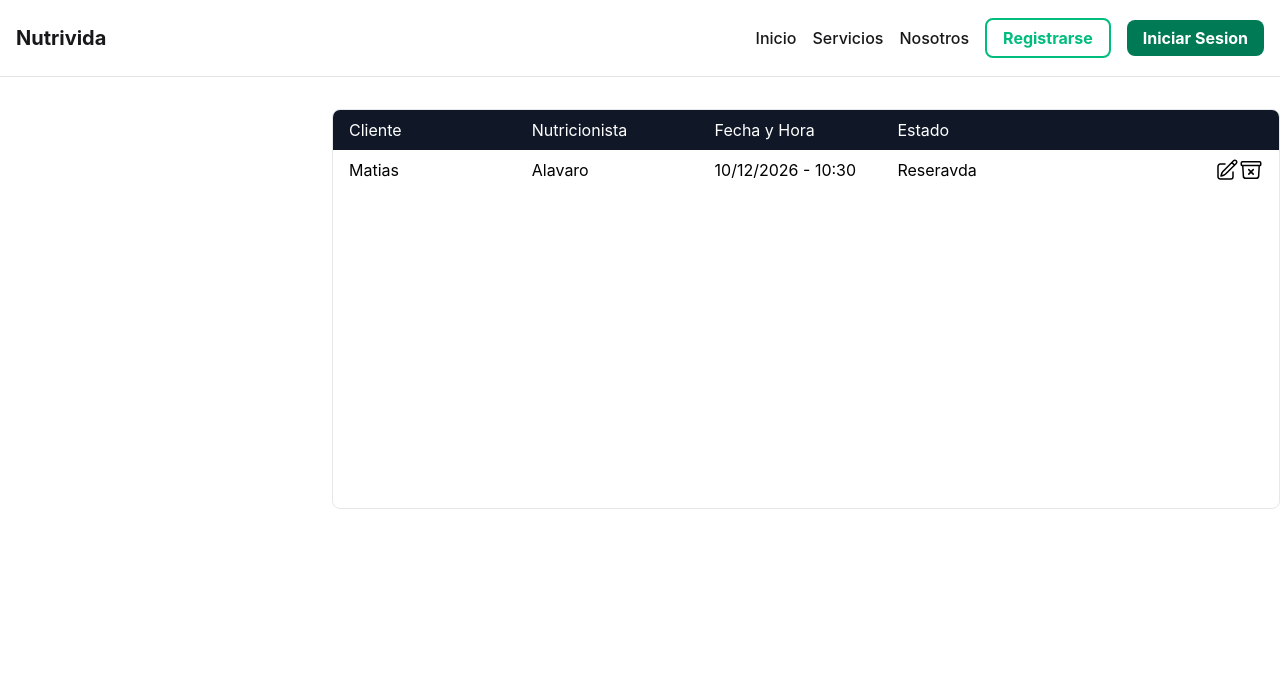
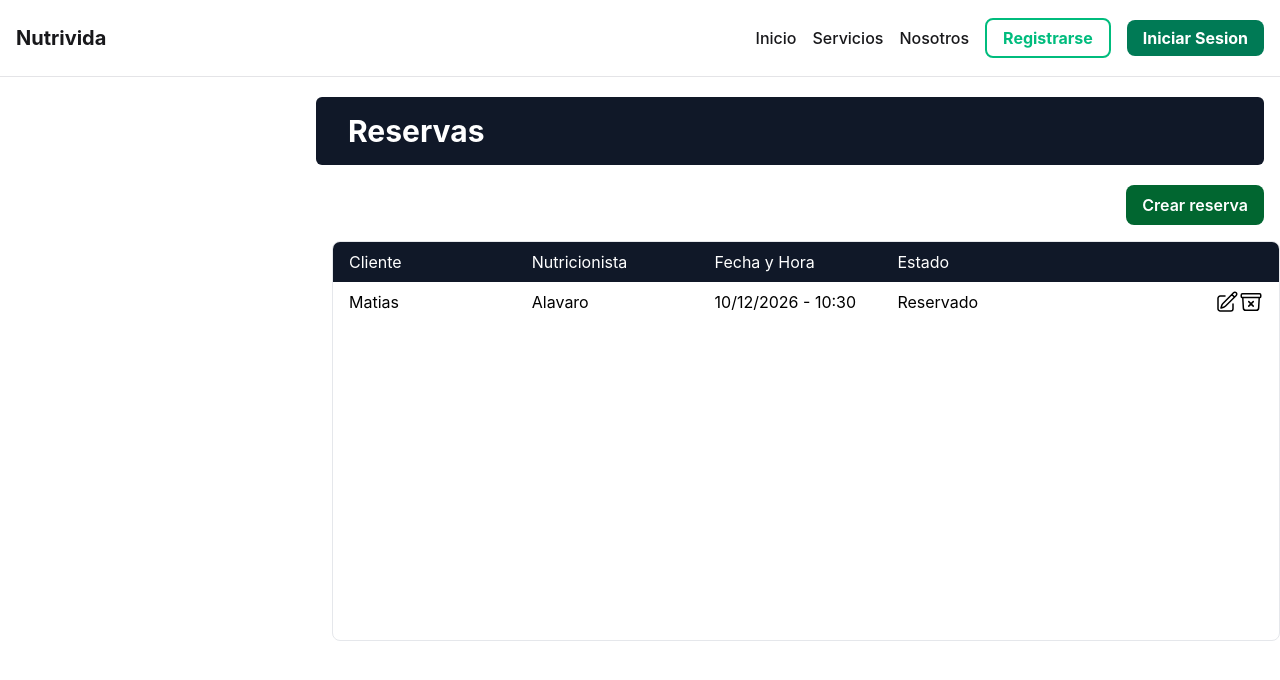
Before and after one commit to macayul-boop/Nutrivida, a React (Vite) app in the folder nutrivida/: page /secretario/reserva in a window 1280 px wide. Shown: the top 680 px of the page. Built offline with nearby package versions, Linux system fonts and the light colour scheme.

Commit message:
Se agrego metodo para crear una reserva

```diff
--- /dev/null
+++ b/nutrivida/src/componente/FormularioCrearReservaSecretario.jsx
@@ -0,0 +1,178 @@
+import { useState } from "react"
+import SelectorDia from "./SelectorDia"
+import SelectorHora from "./SelectorHora"
+
+const nutricionistas = [
+    {id:2, nombre:"Carolina", apellidos:"Fuentes", horario:[{dia:"Lunes",horaInicio:"09:00",horaTermino:"17:00"},{dia:"Miercoles",horaInicio:"09:00",horaTermino:"17:00"},  { dia:"Viernes",horaInicio:"09:00",horaTermino:"17:00"}]},
+    {id:3, nombre:"Rodrigo", apellidos:"Sepulveda", horario:[{dia:"Martes",horaInicio:"09:00",horaTermino:"14:00"},{dia:"Jueves",horaInicio:"09:00",horaTermino:"14:00"},{dia:"Sabado",horaInicio:"09:00",horaTermino:"14:00"}]},
+    {id:4, nombre:"Daniela", apellidos:"Morales", horario:[{dia:"Lunes", horaInicio:"08:00", horaTermino:"13:00"},{dia:"Viernes",horaInicio:"08:00",horaTermino:"13:00"}]},
+    {id:5, nombre:"Rodrigo", apellidos:"Sepulveda", horario:[{dia:"Martes",horaInicio:"09:00",horaTermino:"14:00"},{dia:"Jueves",horaInicio:"09:00",horaTermino:"14:00"},{dia:"Sabado",horaInicio:"09:00",horaTermino:"14:00"}]},
+    {id:6, nombre:"Felipe", apellidos:"Araya", horario:[{dia:"Martes",horaInicio:"14:00",horaTermino:"19:00"},{dia:"Viernes",horaInicio:"14:00",horaTermino:"19:00"}]}
+]
+
+const tipoConsultas = [
+    {id:1, nombre:"Primera consulta nutricional", modalidad:"Presencial", precio:30000, duracion:30},
+    {id:2, nombre:"Control nutricional (seguiminento)", modalidad:"Presencial", precio:30000, duracion:30},
+    {id:3, nombre:"Control nutricional quincinal", modalidad:"Presencial", precio:30000, duracion:30},
+    {id:4, nombre:"Consulta de urgencia", modalidad:"Presencial", precio:30000, duracion:30},
+    {id:5, nombre:"Antropometria completa", modalidad:"Presencial", precio:30000, duracion:30},
+    {id:6, nombre:"Bioimpedanciometría", modalidad:"Presencial", precio:30000, duracion:30},
+    {id:7, nombre:"Encuesta de hábitos alimenticios", modalidad:"Presencial", precio:30000, duracion:30},
+    {id:8, nombre:"Análisis de exámenes de laboratorio.", modalidad:"Presencial", precio:30000, duracion:30}
+
+]
+
+const clientes = [
+    {id:7, nombre:"Benjamin", apellidos:"Herrera", rut: "222606498"},
+    {id:8, nombre:"Messi", apellidos:"Cristiano", rut:"222606499"}
+]
+
+function FormularioCrearReservaSecreatario({onCerrarModal, onGuardar}){
+
+    const [nutricionistaId, setNutricionistaId] = useState(nutricionistas[0].id)
+    const [tipoConsultaId, setTipoConsultaId] = useState(tipoConsultas[0].id)
+    const [clienteId, setClienteId] = useState(clientes[0].id)
+    const [fechaReserva, setFechaReserva] = useState(null)
+    const [horaReserva, setHoraReserva] = useState(null);
+    const [error, setError] = useState({})
+
+    const clienteSeleccionado = clientes.find((c) => c.id === Number(clienteId));
+    const nutricionistaSeleccionado = nutricionistas.find((n) => n.id === Number(nutricionistaId));
+    const servicioSeleccionado = tipoConsultas.find((s) => s.id === Number(tipoConsultaId));
+
+    const handleNutricionistaChange = (e) => {
+        setNutricionistaId(Number(e.target.value));
+        setFechaReserva(null);
+        setHoraReserva(null);
+    };
+
+    const handleServicioChange = (e) => {
+        setTipoConsultaId(Number(e.target.value));
+        setHoraReserva(null); // Al cambiar la duración del servicio, recalculamos bloques
+    };
+
+    const handleDiaChange = (nuevaFecha) => {
+        setFechaReserva(nuevaFecha);
+        setHoraReserva(null); // Limpiamos la hora al cambiar de día
+    };
+
+    const cancelar = (e)=>{
+        e.preventDefault()
+
+        onCerrarModal()
+    }
+
+    const validar = (e)=>{
+        e.preventDefault()
+
+        let nuevosErrores = {}
+
+        if(fechaReserva == null){
+            nuevosErrores.fecha = 'Selecciona un dia'
+        }
+
+        if(horaReserva == null){
+            nuevosErrores.hora = 'Selecciona una hora'
+        }
+
+        setError(nuevosErrores)
+
+        if(Object.keys(nuevosErrores).length === 0){
+
+            // datos solo para poder mostralo luego
+            const datosNutricionista = nutricionistaSeleccionado
+            const datosCliente = clienteSeleccionado
+
+            const datos = {
+                id: Date.now(),
+                idNutricionista: nutricionistaId,
+                idConsulta: tipoConsultaId,
+                idCliente: Number(clienteId),
+                fecha: fechaReserva.toLocaleDateString(),
+                horaInicio: horaReserva,
+                estado:"Reservado",
+                nombreCliente:datosCliente.nombre,
+                rutCliente: datosCliente.rut,
+                nombreNutricionista: datosNutricionista.nombre
+
+            }
+
+            onGuardar(datos)
+            setError({})
+            setFechaReserva(null)
+            setHoraReserva(null)
+            onCerrarModal()
+            console.log(datos)
+        }else{
+            console.log("Hay un error")
+        }
+    }
+
+
+    return(
+        <div className="fixed inset-0 bg-black/60 z-50 flex items-start justify-center p-4 overflow-y-scroll">
+            <form className="bg-white max-w-2xl mx-auto mt-5 md:mt-20 px-5 py-6 border border-gray-200 rounded-lg">
+                <section className="flex flex-col gap-1.5">
+                    <label>Cliente</label>
+                        <select onChange={(e)=> setClienteId(e.target.value)} value={clienteId} name="tipoConsulta" className="py-2 py-2 border border-gray-300 rounded-lg">
+                            {clientes.map((value) => (
+                                <option key={value.id} value={value.id}>{value.nombre} {value.apellidos}</option>
+                            ))}
+                        </select>
+                </section>
+                <section className="grid grid-cols-1 sm:grid-cols-2 gap-3">
+                    <div className="flex flex-col gap-1.5">
+                        <label>Tipo Consulta</label>
+                        <select onChange={(e)=> handleServicioChange(e)} value={tipoConsultaId} name="tipoConsulta" className="py-2 py-2 border border-gray-300 rounded-lg">
+                            {tipoConsultas.map((value) => (
+                                <option key={value.id} value={value.id}>{value.nombre}</option>
+                            ))}
+                        </select>
+                    </div>
+                    <div className="flex flex-col gap-1.5">
+                        <label>Nutricionista</label>
+                        <select onChange={(e)=> handleNutricionistaChange(e)} value={nutricionistaId} name="nutricionista" className="py-2 py-2 border border-gray-300 rounded-lg">
+                            {nutricionistas.map((value)=>(
+                                <option key={value.id} value={value.id}>{value.nombre}  {value.apellidos}</option>
+                            ))}
+                        </select>
+                    </div>
+                </section>
+                <section className="text-center">
+                    <p>Informacion</p>
+                </section>
+                <section>
+                    <h4>Dias disponibles</h4>
+                    <SelectorDia
+                        horario={nutricionistaSeleccionado?.horario}
+                        diaSeleccionado={fechaReserva}
+                        onSeleccionarDia={handleDiaChange}
+                    />
+
+                    <h4>Horas disponibles</h4>
+                    <SelectorHora
+                        fechaSeleccionada={fechaReserva}
+                        horarioNutricionista={nutricionistaSeleccionado?.horario}
+                        duracionServicioMinutos={servicioSeleccionado?.duracion}
+                        horaSeleccionada={horaReserva}
+                        onSeleccionarHora={setHoraReserva}
+                    />
+                </section>
+                <section className="flex justify-center">
+                    {error && <span className="text-red-500 text-center">{error.fecha}</span>}
+                    {error && <span className="text-red-500 text-center">{error.hora}</span>}
+                </section>
+                <section className="flex justify-end gap-5 py-5">
+                    <button  onClick={(e)=> cancelar(e)} className="bg-gray-300 rounded-lg py-2 px-4 text-gray-700 font-semibold">
+                        Cancelar
+                    </button>
+                    <button onClick={(e)=> validar(e)} className="bg-green-800 rounded-lg py-2 px-4 text-white font-semibold">
+                        Reservar
+                    </button>
+                </section>
+            </form>
+        </div>
+    )
+}
+
+export default FormularioCrearReservaSecreatario
--- a/nutrivida/src/pages/secretario/SecretarioReserva.jsx
+++ b/nutrivida/src/pages/secretario/SecretarioReserva.jsx
@@ -1,17 +1,32 @@
 import { useState } from "react"
 import ReservaSecretario from "../../componente/ReservaSecretario"
+import FormularioCrearReservaSecreatario from "../../componente/FormularioCrearReservaSecretario"
 
 const DATOS_RESERVAS = [
-    {id:1, idCliente: 1, nombreCliente: "Matias", rutCliente: "222606497", idNutricionista: 2, nombreNutricionista: "Alavaro", fecha:"10/12/2026", horaInicio:"10:30", estado:"Reseravda"}
+    {id:1, idCliente: 1, nombreCliente: "Matias", rutCliente: "222606497", idNutricionista: 2, nombreNutricionista: "Alavaro", fecha:"10/12/2026", horaInicio:"10:30", estado:"Reservado"}
 ]
 
 function SecretarioReserva(){
 
     const [reservas, setReservas] = useState(DATOS_RESERVAS)
+    const [modalCrearReserva, setModalCrearReserva] = useState(false)
+
+    const crearReserva = (datos)=>{
+        setReservas([...reservas, datos])
+    }
+
 
     return(
         <div>
             <main className="max-w-8xl overflow-x-hidden lg:ml-[300px] ml-0 lg:ml-20 p-4">
+                <section className="bg-gray-900 w-full mt-15 lg:mt-1 rounded-md">
+                    <h1 className="text-3xl font-bold text-white py-4 px-8">Reservas</h1>
+                </section>
+                <section className="pt-5 flex justify-end">
+                    <button onClick={()=> setModalCrearReserva(!modalCrearReserva)} className="px-4 py-2 bg-green-800 text-white font-semibold rounded-lg">
+                        Crear reserva
+                    </button>
+                </section>
                 <section className="max-w-7xl w-full m-4 h-[25rem] overflow-y-scroll border border-gray-200 rounded-lg">
                     <div className="w-full grid grid-cols-5 py-2 bg-gray-900 text-white px-4">
                         <p>Cliente</p>
@@ -26,6 +41,7 @@ function SecretarioReserva(){
                     </section>
                 </section>
             </main>
+            {modalCrearReserva && <FormularioCrearReservaSecreatario onCerrarModal={()=> setModalCrearReserva(!modalCrearReserva)} onGuardar={crearReserva}/>}
         </div>
     )
 }
```
